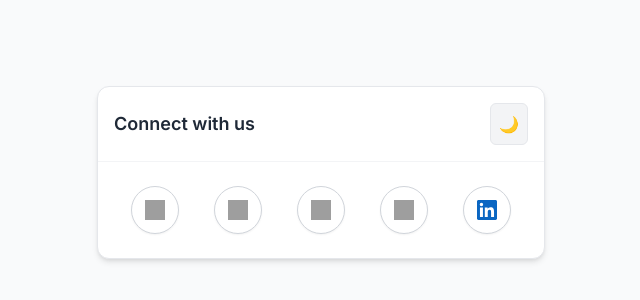
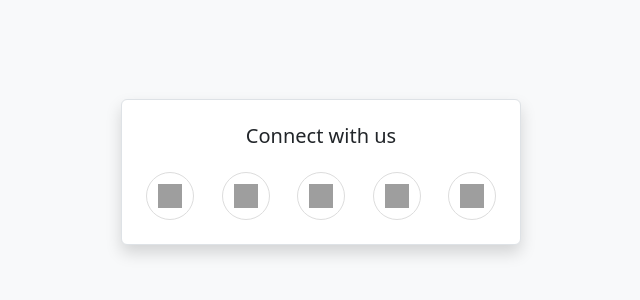
Before and after one commit to Zainalabrori/social-media, a plain HTML site: page index.html in a window 1280 px wide. Shown: the part 228-528 px from the top of the page, without its empty margins (319-959 px from the left). Drawn offline with nearby package versions, Linux system fonts and the light colour scheme; grey boxes are pictures that could not be loaded.

Commit message:
Update index.html

```diff
--- a/index.html
+++ b/index.html
@@ -1,110 +1,59 @@
 <!DOCTYPE html>
-<html lang="en" class="scroll-smooth">
+<html lang="en">
 <head>
   <meta charset="UTF-8" />
   <meta name="viewport" content="width=device-width, initial-scale=1.0"/>
   <title>Social Media Links</title>
-  <script src="https://cdn.tailwindcss.com"></script>
-  <script>
-    tailwind.config = {
-      darkMode: 'class',
-      theme: {
-        extend: {
-          fontFamily: {
-            sans: ['Inter', 'sans-serif']
-          }
-        }
-      }
+  <link href="https://cdn.jsdelivr.net/npm/bootstrap@5.3.3/dist/css/bootstrap.min.css" rel="stylesheet">
+  <style>
+    .icon-btn {
+      width: 48px;
+      height: 48px;
+      border-radius: 50%;
+      background-color: #fff;
+      border: 1px solid #ddd;
+      display: flex;
+      align-items: center;
+      justify-content: center;
+      transition: transform 0.2s ease;
     }
-  </script>
-  <link href="https://fonts.googleapis.com/css2?family=Inter:wght@400;500;600&display=swap" rel="stylesheet">
+    .icon-btn:hover {
+      transform: scale(1.1);
+    }
+    .icon-img {
+      width: 24px;
+      height: 24px;
+    }
+  </style>
 </head>
-<body class="bg-gray-50 dark:bg-gray-900 text-gray-800 dark:text-gray-100 font-sans min-h-screen flex items-center justify-center p-6 transition-colors duration-300">
-  <main class="w-full max-w-md bg-white dark:bg-gray-800 border border-gray-200 dark:border-gray-700 rounded-xl shadow-md overflow-hidden transition-all duration-300">
-    <header class="flex justify-between items-center p-4 border-b border-gray-100 dark:border-gray-700">
-      <h1 class="text-lg font-semibold">Connect with us</h1>
-      <button id="dark-mode-toggle" class="p-2 rounded-md bg-gray-100 dark:bg-gray-700/50 border border-gray-200 dark:border-gray-600 hover:bg-gray-200 dark:hover:bg-gray-600 transition-colors">
-        <span id="toggle-icon">🌙</span>
-      </button>
-    </header>
+<body class="bg-light d-flex justify-content-center align-items-center vh-100">
 
-    <section id="social-media-container" class="grid grid-cols-5 gap-4 p-6 justify-items-center">
-      <!-- Icons will be inserted here -->
-    </section>
+  <main class="bg-white border rounded shadow p-4" style="max-width: 400px; width: 100%;">
+    <h5 class="mb-4 text-center">Connect with us</h5>
+    <div class="d-flex justify-content-between flex-wrap gap-3">
+
+      <a href="https://wa.me/6285745750951" target="_blank" class="icon-btn" title="WhatsApp">
+        <img src="https://cdn.simpleicons.org/whatsapp/25D366" alt="WhatsApp" class="icon-img">
+      </a>
+
+      <a href="https://web.facebook.com/profile.php?id=61555485188839" target="_blank" class="icon-btn" title="Facebook">
+        <img src="https://cdn.simpleicons.org/facebook/1877F2" alt="Facebook" class="icon-img">
+      </a>
+
+      <a href="https://www.instagram.com/zainal_abrori1/" target="_blank" class="icon-btn" title="Instagram">
+        <img src="https://cdn.simpleicons.org/instagram/E4405F" alt="Instagram" class="icon-img">
+      </a>
+
+      <a href="https://www.threads.net/@zainal_abrori1" target="_blank" class="icon-btn" title="Threads">
+        <img src="https://cdn.simpleicons.org/threads/000000" alt="Threads" class="icon-img">
+      </a>
+
+      <a href="https://www.linkedin.com/in/zainal-abrori-bb242829b/" target="_blank" class="icon-btn" title="LinkedIn">
+        <img src="https://cdn.simpleicons.org/linkedin/0A66C2" alt="LinkedIn" class="icon-img">
+      </a>
+
+    </div>
   </main>
 
-  <script>
-    document.addEventListener('DOMContentLoaded', () => {
-      const toggleButton = document.getElementById('dark-mode-toggle');
-      const toggleIcon = document.getElementById('toggle-icon');
-
-      const socialMedia = [
-        {
-          name: "WhatsApp",
-          url: "https://wa.me/6285745750951",
-          lightIcon: '<img src="https://cdn.simpleicons.org/whatsapp/25D366" alt="WhatsApp" class="h-5 w-5 z-10 dark:hidden">',
-          darkIcon: '<img src="https://cdn.simpleicons.org/whatsapp/FFFFFF" alt="WhatsApp" class="h-5 w-5 z-10 hidden dark:block">'
-        },
-        {
-          name: "Facebook",
-          url: "https://web.facebook.com/profile.php?id=61555485188839",
-          lightIcon: '<img src="https://cdn.simpleicons.org/facebook/1877F2" alt="Facebook" class="h-5 w-5 z-10 dark:hidden">',
-          darkIcon: '<img src="https://cdn.simpleicons.org/facebook/FFFFFF" alt="Facebook" class="h-5 w-5 z-10 hidden dark:block">'
-        },
-        {
-          name: "Instagram",
-          url: "https://www.instagram.com/zainal_abrori1/",
-          lightIcon: '<img src="https://cdn.simpleicons.org/instagram/E4405F" alt="Instagram" class="h-5 w-5 z-10 dark:hidden">',
-          darkIcon: '<img src="https://cdn.simpleicons.org/instagram/FFFFFF" alt="Instagram" class="h-5 w-5 z-10 hidden dark:block">'
-        },
-        {
-          name: "Threads",
-          url: "https://www.threads.net/@zainal_abrori1",
-          lightIcon: '<img src="https://cdn.simpleicons.org/threads/000000" alt="Threads" class="h-5 w-5 z-10 dark:hidden">',
-          darkIcon: '<img src="https://cdn.simpleicons.org/threads/FFFFFF" alt="Threads" class="h-5 w-5 z-10 hidden dark:block">'
-        },
-        {
-          name: "LinkedIn",
-          url: "https://www.linkedin.com/in/zainal-abrori-bb242829b/",
-          lightIcon: '<svg class="h-5 w-5 z-10 fill-[#0A66C2] dark:hidden" role="img" viewBox="0 0 24 24" xmlns="http://www.w3.org/2000/svg"><title>LinkedIn</title><path d="M20.447 20.452h-3.554v-5.569c0-1.327-.025-3.038-1.85-3.038-1.853 0-2.136 1.446-2.136 2.94v5.667H9.354V9h3.413v1.561h.048c.476-.9 1.637-1.85 3.368-1.85 3.598 0 4.262 2.367 4.262 5.448v6.293zM5.337 7.433a2.062 2.062 0 1 1 0-4.124 2.062 2.062 0 0 1 0 4.124zM7.123 20.452H3.554V9h3.569zM22.225 0H1.771C.792 0 0 .774 0 1.729v20.542C0 23.227.792 24 1.771 24h20.451C23.2 24 24 23.227 24 22.271V1.729C24 .774 23.2 0 22.225 0z"/></svg>',
-          darkIcon: '<svg class="h-5 w-5 z-10 fill-white hidden dark:block" role="img" viewBox="0 0 24 24" xmlns="http://www.w3.org/2000/svg"><title>LinkedIn</title><path d="M20.447 20.452h-3.554v-5.569c0-1.327-.025-3.038-1.85-3.038-1.853 0-2.136 1.446-2.136 2.94v5.667H9.354V9h3.413v1.561h.048c.476-.9 1.637-1.85 3.368-1.85 3.598 0 4.262 2.367 4.262 5.448v6.293zM5.337 7.433a2.062 2.062 0 1 1 0-4.124 2.062 2.062 0 0 1 0 4.124zM7.123 20.452H3.554V9h3.569zM22.225 0H1.771C.792 0 0 .774 0 1.729v20.542C0 23.227.792 24 1.771 24h20.451C23.2 24 24 23.227 24 22.271V1.729C24 .774 23.2 0 22.225 0z"/></svg>'
-        }
-      ];
-
-      let isDarkMode = window.matchMedia('(prefers-color-scheme: dark)').matches;
-      if (localStorage.getItem('theme') === 'dark') isDarkMode = true;
-      if (localStorage.getItem('theme') === 'light') isDarkMode = false;
-      document.documentElement.classList.toggle('dark', isDarkMode);
-      toggleIcon.textContent = isDarkMode ? '☀️' : '🌙';
-
-      toggleButton.addEventListener('click', () => {
-        isDarkMode = !isDarkMode;
-        document.documentElement.classList.toggle('dark', isDarkMode);
-        toggleIcon.textContent = isDarkMode ? '☀️' : '🌙';
-        localStorage.setItem('theme', isDarkMode ? 'dark' : 'light');
-      });
-
-      const container = document.getElementById('social-media-container');
-      socialMedia.forEach(platform => {
-        const iconWrapper = document.createElement('div');
-        iconWrapper.className = `
-          relative group flex items-center justify-center h-12 w-12 rounded-full
-          border border-gray-300 dark:border-gray-700 bg-white dark:bg-gray-800
-          hover:scale-105 transform transition duration-200 cursor-pointer overflow-hidden shadow-sm`;
-        iconWrapper.title = platform.name;
-
-        const overlay = document.createElement('div');
-        overlay.className = `absolute inset-0 ${platform.color} opacity-0 group-hover:opacity-90 transition-opacity duration-200 z-0 rounded-full`;
-
-        iconWrapper.innerHTML = overlay.outerHTML + platform.lightIcon + platform.darkIcon;
-
-        iconWrapper.addEventListener('click', () => {
-          window.open(platform.url, '_blank');
-        });
-
-        container.appendChild(iconWrapper);
-      });
-    });
-  </script>
 </body>
 </html>
```
